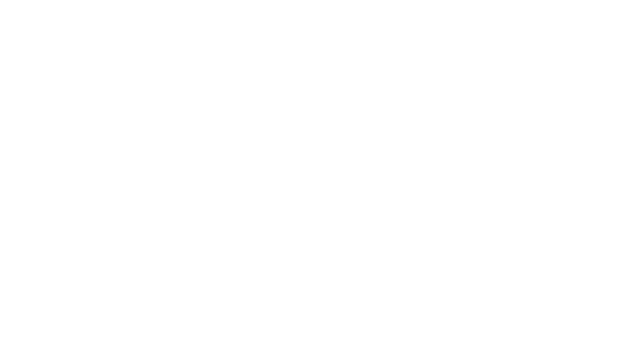
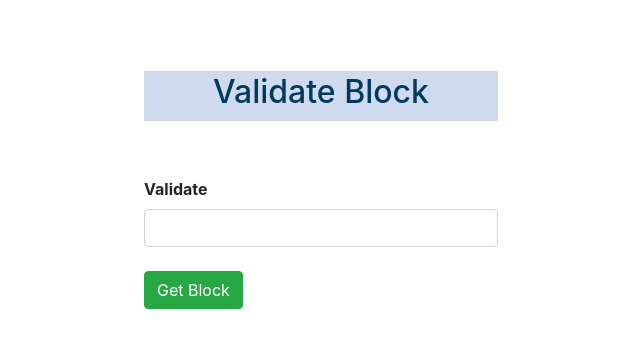
Before and after one commit to rahulrajput02/hackathon, an Angular app: page /post in a window 1280 px wide. Before the commit this address led to /. Shown: the top 348 px of the page, without its empty margins (319-959 px from the left). Built offline with nearby package versions, Linux system fonts and the light colour scheme.

Commit message:
added routing for post and validate block

```diff
--- a/src/app/app.routing.ts
+++ b/src/app/app.routing.ts
@@ -3,6 +3,7 @@
 import { CollegeComponent } from './college/college.component';
 import { StudentComponent } from './student/student.component';
 import { UniversityComponent } from './university/university.component';
+import { PostComponent } from './post/post.component';
 
 export const appRoutes: Routes = [
 
@@ -10,7 +11,8 @@
     { path: 'university', component: UniversityComponent, pathMatch: "full" },
 
     { path: 'college', component: CollegeComponent },
-    { path: 'student', component: StudentComponent }
+    { path: 'student', component: StudentComponent },
+    { path: 'post', component: PostComponent }
 
 ];
 
--- /dev/null
+++ b/src/app/post/post.component.css
@@ -0,0 +1,14 @@
+.container {
+    max-width: 30%;
+}
+
+.heading {
+    text-align: center;
+    color: #003b5d;
+}
+
+.jumbotron {
+    padding: 0.5%;
+    background-color: #cfdaef;
+    margin-top: 20%;
+}
--- /dev/null
+++ b/src/app/post/post.component.html
@@ -0,0 +1,20 @@
+<form (submit)="validate($event)" [formGroup]="form" novalidate>
+    <div class="container">
+        <div class="jumbotron jumbotron-fluid">
+            <div class="heading">
+                <h2>
+                    Validate Block
+                </h2>
+            </div>
+        </div>
+        <label>
+            <br>
+            <b>Validate</b>
+        </label>
+        <input class="form-control" type="text" id="validate">
+        <br>
+        <button type="submit" class="btn btn-success">
+            Get Block
+        </button>
+    </div>
+</form>
--- /dev/null
+++ b/src/app/post/post.component.ts
@@ -0,0 +1,35 @@
+import { Component } from '@angular/core';
+import { HttpClient } from '@angular/common/http';
+import { FormControl, FormGroup, FormBuilder, Validators, NgForm } from '@angular/forms';
+
+@Component({
+    selector: 'app-post',
+    templateUrl: './post.component.html',
+    styleUrls: ['./post.component.css']
+})
+export class PostComponent {
+
+    form = new FormGroup({
+    });
+    constructor(private fb: FormBuilder, private httpClient: HttpClient) { }
+
+    validate(event) {
+        const target = event.target;
+        const validate = target.querySelector('#validate').value;
+
+        const obj = { "id" : validate};
+        console.log(obj);
+
+        this.httpClient.post('http://localhost:4200/find', obj, {
+            responseType: 'text',
+        })
+            .subscribe(
+                response => {
+                    console.log(response);
+                },
+                err => {
+                    console.log("Error Ocurred" + err);
+                }
+            )
+    }
+}
```
Also changed, not shown: src/app/app.module.ts (+5 -3 lines).
